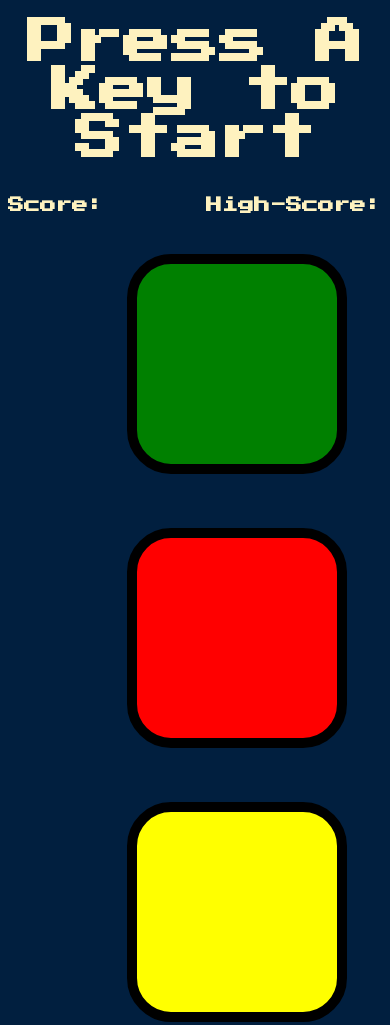
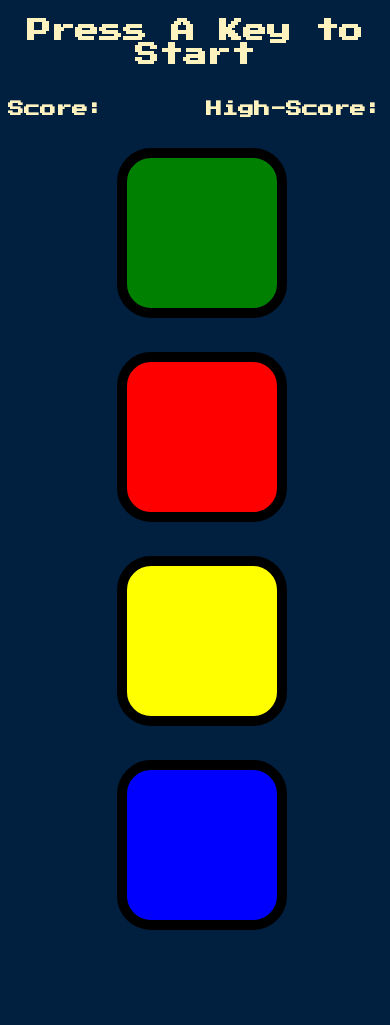
Before and after one commit to Repo1206/Simon-Game, a plain HTML site: page index.html in a window 390 px wide. Shown: the top 1025 px of the page. After the commit the page ends 957 px from the top, so only its background shows below. Drawn offline with nearby package versions, Linux system fonts and the light colour scheme.

Commit message:
modified:   styles.css

```diff
--- a/styles.css
+++ b/styles.css
@@ -67,3 +67,21 @@ body {
   box-shadow: 0 0 20px white;
   background-color: grey;
 }
+
+@media (max-width: 1100px) {
+  .btn {
+    margin: 15px;
+    height: 100px;
+    width: 100px;
+  }
+  #level-title {
+    font-size: 1.5rem;
+  }
+}
+@media (max-width: 650px) {
+  .btn {
+    margin: 15px;
+    height: 150px;
+    width: 150px;
+  }
+}
```
